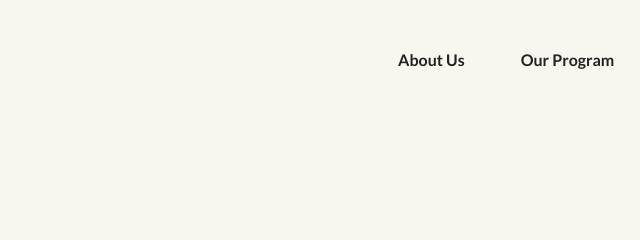
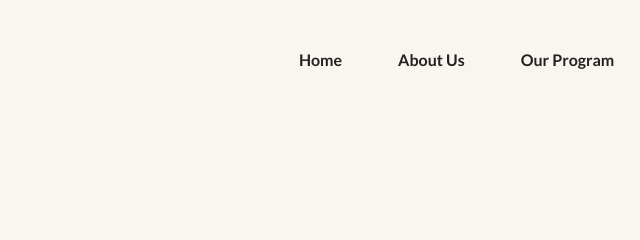
Before and after one commit to IsacSmile/Swasthya-Sangini, a plain HTML site: page index.html in a window 1280 px wide. Shown: the top 240 px of the page, 166-806 px from the left. Drawn offline with nearby package versions, Linux system fonts and the light colour scheme.

Commit message:
something cooking

```diff
--- a/index.html
+++ b/index.html
@@ -71,6 +71,7 @@
         </a>
         <div class="nav-menu">
           <ul class="nav-ul">
+            <a href="#"><li>Home</li></a>
             <a href="#about-section"><li>About Us</li></a>
             <a href="#our-program"><li>Our Program</li></a>
             <a href="#testimonial-section"><li>Testimonials</li></a>
```
